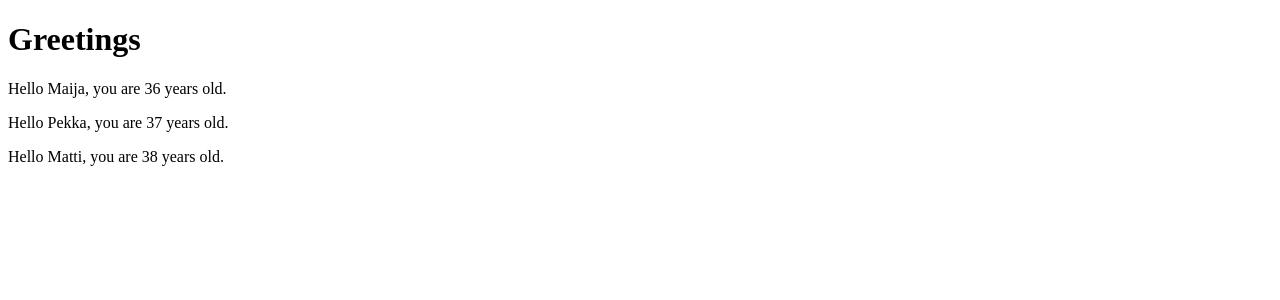
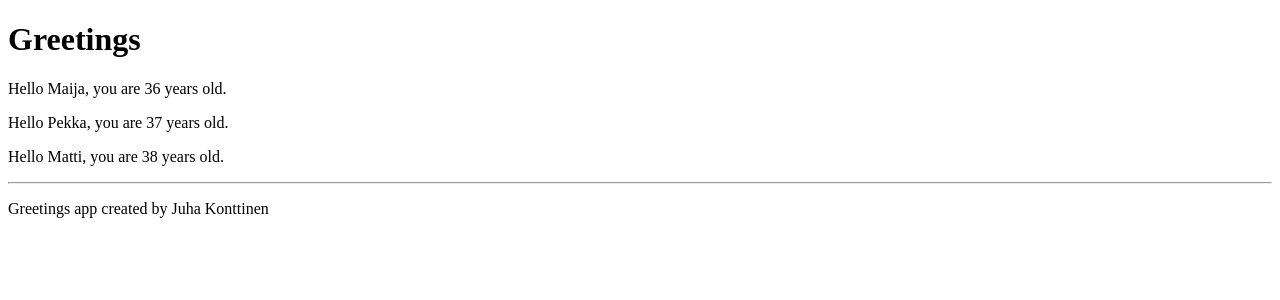
Before and after one commit to konjuable/01-part1, a React (Vite) app: page / in a window 1280 px wide. Shown: the top 300 px of the page. Built offline with nearby package versions, Linux system fonts and the light colour scheme.

Commit message:
06 Hello- ja Footer-komponentit ja datan välittäminen niihin propsien avulla.

```diff
--- a/src/App.jsx
+++ b/src/App.jsx
@@ -9,7 +9,18 @@ const Hello = (props) => {
   );
 };
 
+const Footer = (props) => {
+  console.log(props);
+  return (
+    <footer>
+      <hr />
+      <p>Greetings app created by {props.nimi}</p>
+    </footer>
+  );
+};
+
 const App = () => {
+  const author = "Juha Konttinen";
   const nimi = "Pekka";
   const ika = 37;
   return (
@@ -18,6 +29,7 @@ const App = () => {
       <Hello name="Maija" age={26 + 10} />
       <Hello name={nimi} age={ika} />
       <Hello name="Matti" age="38" />
+      <Footer nimi={author} />
     </>
   );
 };
```
